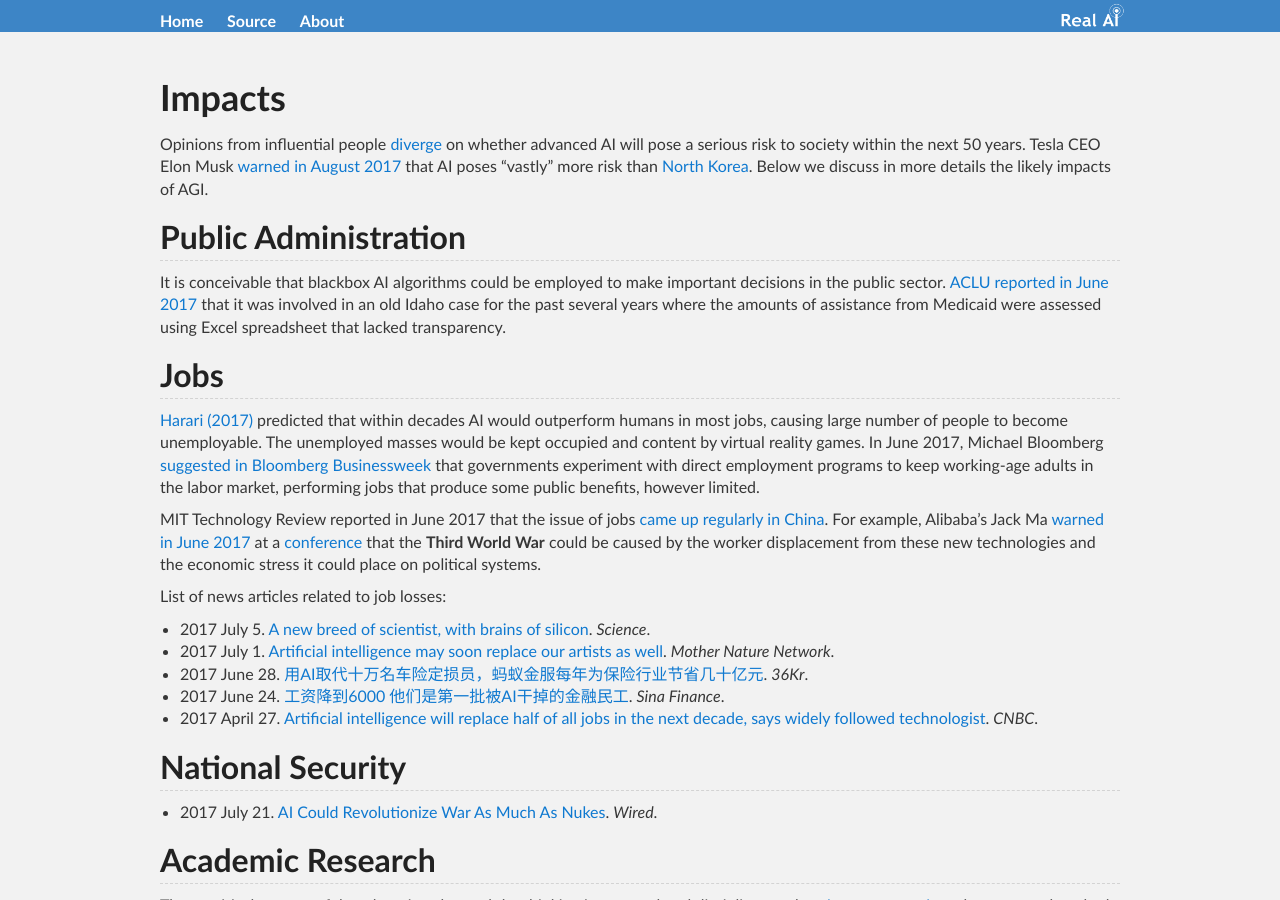
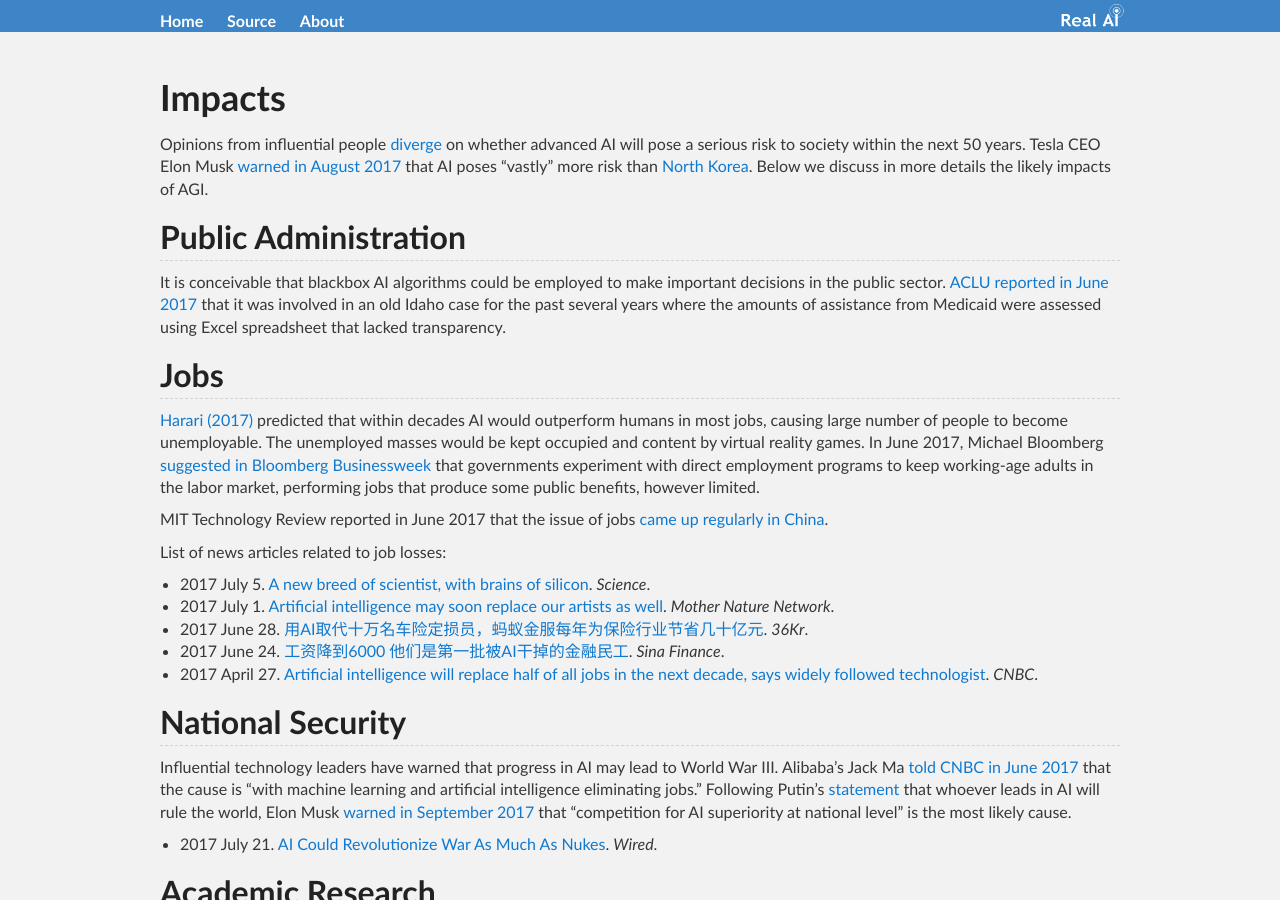
Before and after one commit to Tonywuhk/realai.org, a Jekyll site: the page built from impacts.md, in a window 1280 px wide and 900 px high. Built offline with Jekyll 4.4.1, drawn with Linux system fonts in a browser that asks for light colours; our own code applies the rules of GitHub Pages for plain Markdown files; the repository's description, which GitHub fills in, is left out.

Commit message:
Update files

```diff
--- a/impacts.md
+++ b/impacts.md
@@ -13,7 +13,7 @@ It is conceivable that blackbox AI algorithms could be employed to make importan
 
 [Harari (2017)](https://www.theguardian.com/technology/2017/may/08/virtual-reality-religion-robots-sapiens-book) predicted that within decades AI would outperform humans in most jobs, causing large number of people to become unemployable. The unemployed masses would be kept occupied and content by virtual reality games. In June 2017, Michael Bloomberg [suggested in Bloomberg Businessweek](https://www.bloomberg.com/news/articles/2017-06-22/what-we-need-and-don-t-need-from-government-in-the-robot-age) that governments experiment with direct employment programs to keep working-age adults in the labor market, performing jobs that produce some public benefits, however limited.
 
-MIT Technology Review reported in June 2017 that the issue of jobs [came up regularly in China](https://www.technologyreview.com/s/608183/chinas-tech-moguls-warn-of-ais-troubling-trajectory/). For example, Alibaba's Jack Ma [warned in June 2017](http://www.businessinsider.com/alibaba-stock-price-jack-ma-artificial-intelligence-machine-learning-may-cause-world-war-iii-2017-6) at a [conference](http://gateway17.com/speakers/) that the **Third World War** could be caused by the worker displacement from these new technologies and the economic stress it could place on political systems.
+MIT Technology Review reported in June 2017 that the issue of jobs [came up regularly in China](https://www.technologyreview.com/s/608183/chinas-tech-moguls-warn-of-ais-troubling-trajectory/).
 
 List of news articles related to job losses:
 
@@ -24,6 +24,8 @@ List of news articles related to job losses:
 * 2017 April 27. [Artificial intelligence will replace half of all jobs in the next decade, says widely followed technologist](http://www.cnbc.com/2017/04/27/kai-fu-lee-robots-will-replace-half-of-all-jobs.html). *CNBC*.
 
 ## National Security
+
+Influential technology leaders have warned that progress in AI may lead to World War III. Alibaba’s Jack Ma [told CNBC in June 2017](https://www.cnbc.com/2017/06/21/alibabas-jack-ma-says-people-will-work-four-hours-a-day-in-30-years.html) that the cause is “with machine learning and artificial intelligence eliminating jobs.” Following Putin’s [statement](https://www.theverge.com/2017/9/4/16251226/russia-ai-putin-rule-the-world) that whoever leads in AI will rule the world, Elon Musk [warned in September 2017](https://www.theguardian.com/technology/2017/sep/04/elon-musk-ai-third-world-war-vladimir-putin) that “competition for AI superiority at national level” is the most likely cause.
 
 * 2017 July 21. [AI Could Revolutionize War As Much As Nukes](https://www.wired.com/story/ai-could-revolutionize-war-as-much-as-nukes/). *Wired*.
 
```
Also changed, not shown: about/README.md (+1 -1 lines), environments.md (+2 -0 lines), labs/fair-publications.md (+2 -0 lines).
